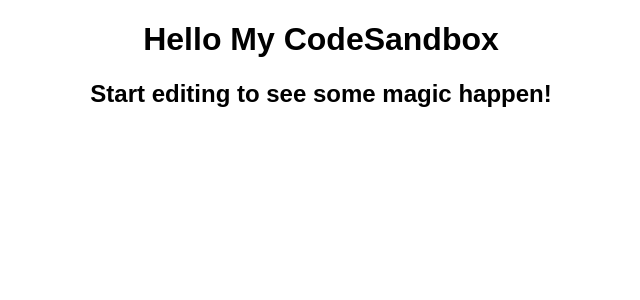
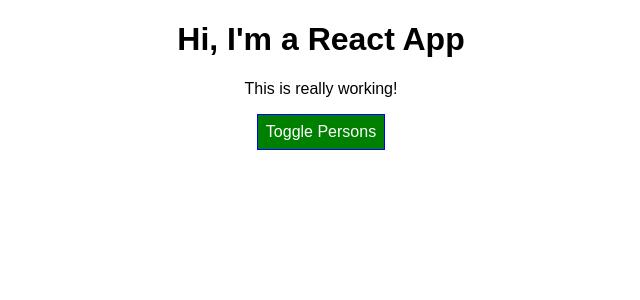
Before and after one commit to Abhishekkuri/react-playground, a React (Create React App) app: page / in a window 1280 px wide. Shown: the top 300 px of the page, without its empty margins (319-959 px from the left). Built offline with nearby package versions, Linux system fonts and the light colour scheme.

Commit message:
Initial Setup
Complete Initial Setup for the deep dive

```diff
--- a/package.json
+++ b/package.json
@@ -7,6 +7,7 @@
   ],
   "main": "src/index.js",
   "dependencies": {
+    "radium": "0.25.2",
     "react": "16.8.6",
     "react-dom": "16.8.6",
     "react-scripts": "3.0.1"
--- /dev/null
+++ b/src/components/Person/Person.css
@@ -0,0 +1,14 @@
+.Person {
+  width: 60%;
+  margin: 16px auto;
+  border: 1px solid #eee;
+  box-shadow: 0 2px 3px #ccc;
+  padding: 16px;
+  text-align: center;
+}
+
+/* @media (min-width: 500px) {
+  .Person {
+      width: 450px;
+  }
+} */
--- /dev/null
+++ b/src/components/Person/Person.js
@@ -0,0 +1,23 @@
+import React from "react";
+import Radium from "radium";
+
+import "./Person.css";
+
+const person = props => {
+  const style = {
+    "@media (min-width: 500px)": {
+      width: "450px"
+    }
+  };
+  return (
+    <div className="Person" style={style}>
+      <p onClick={props.click}>
+        I'm {props.name} and I am {props.age} years old!
+      </p>
+      <p>{props.children}</p>
+      <input type="text" onChange={props.changed} value={props.name} />
+    </div>
+  );
+};
+
+export default Radium(person);
--- /dev/null
+++ b/src/containers/App.css
@@ -0,0 +1,11 @@
+.App {
+  text-align: center;
+}
+
+.red {
+  color: red;
+}
+
+.bold {
+  font-weight: bold;
+}
--- /dev/null
+++ b/src/containers/App.js
@@ -0,0 +1,112 @@
+import React, { Component } from "react";
+import "./App.css";
+import Radium, { StyleRoot } from "radium";
+import Person from "../components/Person/Person";
+
+class App extends Component {
+  state = {
+    persons: [
+      { id: "asfa1", name: "Max", age: 28 },
+      { id: "vasdf1", name: "Manu", age: 29 },
+      { id: "asdf11", name: "Stephanie", age: 26 }
+    ],
+    otherState: "some other value",
+    showPersons: false
+  };
+
+  nameChangedHandler = (event, id) => {
+    const personIndex = this.state.persons.findIndex(p => {
+      return p.id === id;
+    });
+
+    const person = {
+      ...this.state.persons[personIndex]
+    };
+
+    // const person = Object.assign({}, this.state.persons[personIndex]);
+
+    person.name = event.target.value;
+
+    const persons = [...this.state.persons];
+    persons[personIndex] = person;
+
+    this.setState({ persons: persons });
+  };
+
+  deletePersonHandler = personIndex => {
+    // const persons = this.state.persons.slice();
+    const persons = [...this.state.persons];
+    persons.splice(personIndex, 1);
+    this.setState({ persons: persons });
+  };
+
+  togglePersonsHandler = () => {
+    const doesShow = this.state.showPersons;
+    this.setState({ showPersons: !doesShow });
+  };
+
+  render() {
+    const style = {
+      backgroundColor: "green",
+      color: "white",
+      font: "inherit",
+      border: "1px solid blue",
+      padding: "8px",
+      cursor: "pointer",
+      ":hover": {
+        backgroundColor: "lightgreen",
+        color: "black"
+      }
+    };
+
+    let persons = null;
+
+    if (this.state.showPersons) {
+      persons = (
+        <div>
+          {this.state.persons.map((person, index) => {
+            return (
+              <Person
+                click={() => this.deletePersonHandler(index)}
+                name={person.name}
+                age={person.age}
+                key={person.id}
+                changed={event => this.nameChangedHandler(event, person.id)}
+              />
+            );
+          })}
+        </div>
+      );
+
+      style.backgroundColor = "red";
+      style[":hover"] = {
+        backgroundColor: "salmon",
+        color: "black"
+      };
+    }
+
+    const classes = [];
+    if (this.state.persons.length <= 2) {
+      classes.push("red"); // classes = ['red']
+    }
+    if (this.state.persons.length <= 1) {
+      classes.push("bold"); // classes = ['red', 'bold']
+    }
+
+    return (
+      <StyleRoot>
+        <div className="App">
+          <h1>Hi, I'm a React App</h1>
+          <p className={classes.join(" ")}>This is really working!</p>
+          <button style={style} onClick={this.togglePersonsHandler}>
+            Toggle Persons
+          </button>
+          {persons}
+        </div>
+      </StyleRoot>
+    );
+    // return React.createElement('div', {className: 'App'}, React.createElement('h1', null, 'Does this work now?'));
+  }
+}
+
+export default Radium(App);
--- a/src/index.js
+++ b/src/index.js
@@ -3,14 +3,7 @@
 
 import "./styles.css";
 
-function App() {
-  return (
-    <div className="App">
-      <h1>Hello My CodeSandbox</h1>
-      <h2>Start editing to see some magic happen!</h2>
-    </div>
-  );
-}
+import App from "./containers/App";
 
 const rootElement = document.getElementById("root");
 ReactDOM.render(<App />, rootElement);
```
Also changed, not shown: 1 other file (tests, documents, lock files or other folders).
